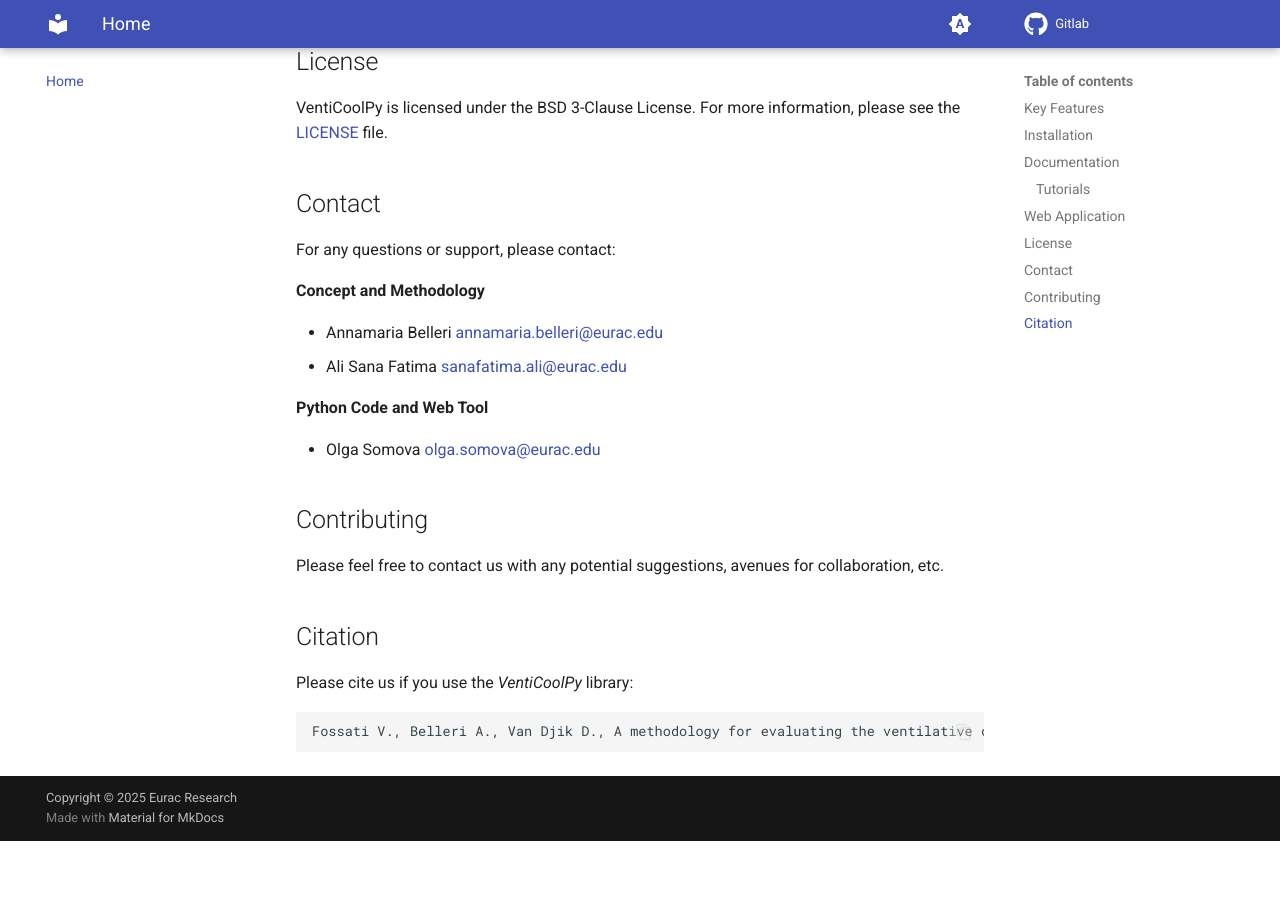
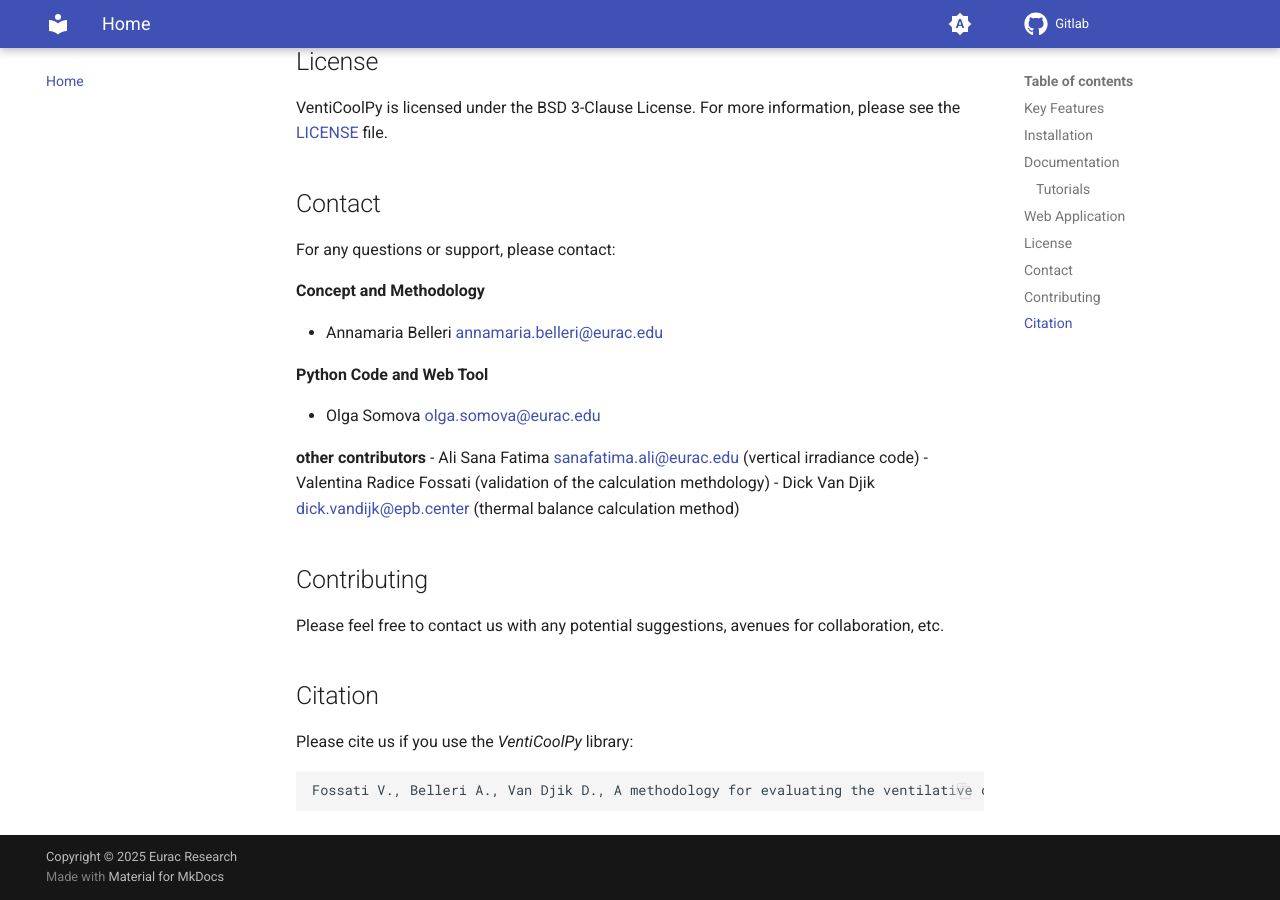
Before and after one commit to EURAC-EEBgroup/venticoolpy, an MkDocs documentation site: the page built from docs/index.md, in a window 1280 px wide and 900 px high, scrolled down 1783 px. Built offline with MkDocs 1.6.1 and Material for MkDocs 9.7.7, drawn with Linux system fonts in a browser that asks for light colours; before the commit the page ends 2624 px from its top, so only the background shows below that.

Commit message:
change deltaT and update contacts

```diff
--- a/docs/index.md
+++ b/docs/index.md
@@ -54,12 +54,15 @@ For any questions or support, please contact:
 **Concept and Methodology**
 
 - Annamaria Belleri <annamaria.belleri@eurac.edu>
-- Ali Sana Fatima <sanafatima.ali@eurac.edu>
 
 **Python Code and Web Tool**
 
 - Olga Somova <olga.somova@eurac.edu>
 
+**other contributors**
+- Ali Sana Fatima <sanafatima.ali@eurac.edu> (vertical irradiance code)
+- Valentina Radice Fossati (validation of the calculation methdology)
+- Dick Van Djik  <dick.vandijk@epb.center> (thermal balance calculation method)
 
 ## Contributing
 
```
Also changed, not shown: 1 other file.
